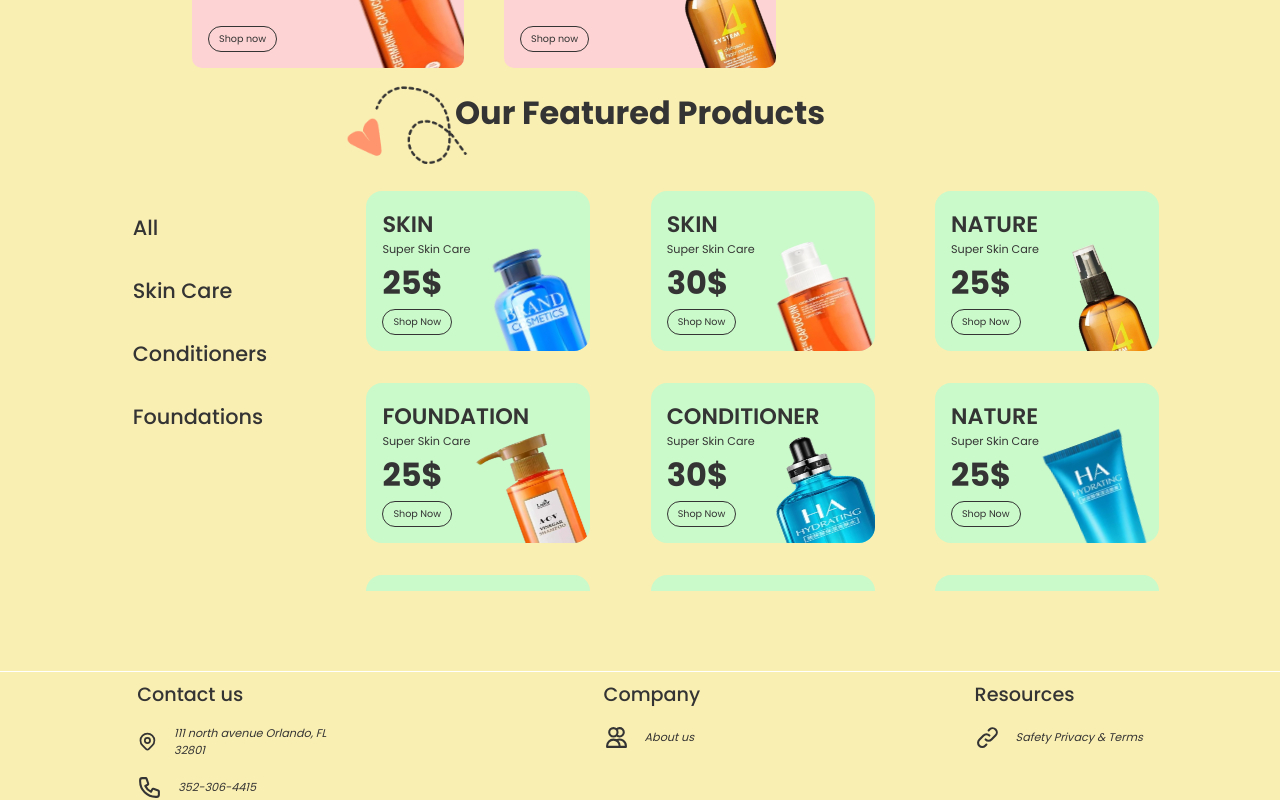
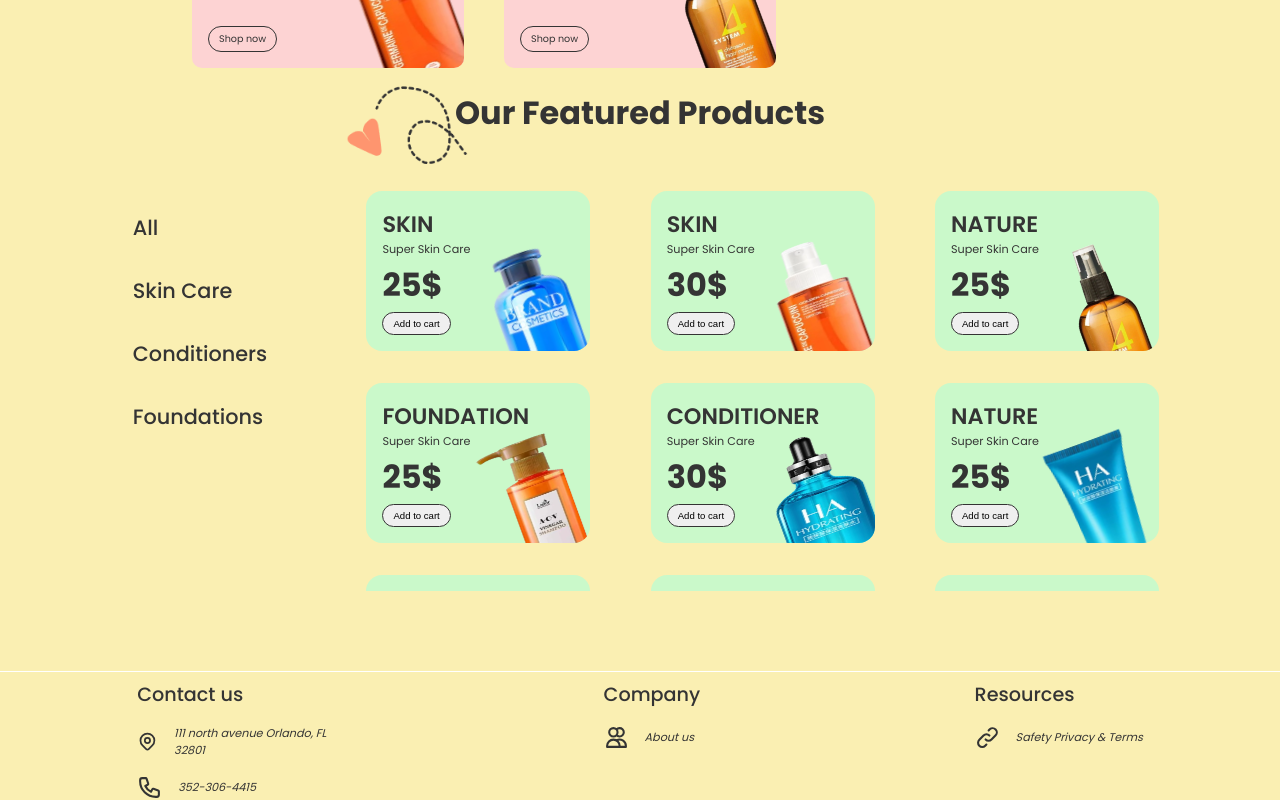
Before and after one commit to novakovic17/iteh-domaci3, a React (Create React App) app: page / in a window 1280 px wide. Shown: the part 602-1402 px from the top of the page. Built offline with nearby package versions, Linux system fonts and the light colour scheme.

Commit message:
dugme za cart

```diff
--- a/src/components/products/Products.jsx
+++ b/src/components/products/Products.jsx
@@ -35,7 +35,7 @@ const Products = () => {
                                 <span>{product.detail}</span>
                             </div>
                             <span>{product.price}$</span>
-                            <div>Shop Now</div>
+                            <button className='btn1'>Add to cart</button>
                         </div>
                         <img src={product.img} alt="" className="img-p"/>
                     </div>
--- a/src/components/products/Products.module.css
+++ b/src/components/products/Products.module.css
@@ -55,3 +55,8 @@
     width: 6rem;
     height: 11rem;
 }
+
+.btn1{
+    background: rgb(202, 249, 202);
+    font-style: inherit;
+}
```
